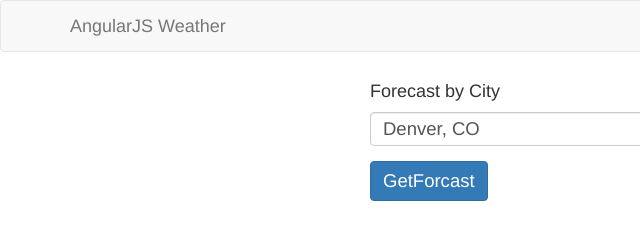
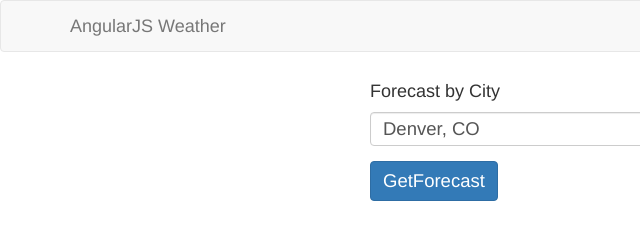
Before and after one commit to cbm360/angular-weather-app, a plain HTML site: page index.htm in a window 1280 px wide. Shown: the full height of the page, 0-640 px from the left. Drawn offline with nearby package versions, Linux system fonts and the light colour scheme; some packages are replaced by stand-ins of ours.

Commit message:
Fixed bug for misspeling

```diff
--- a/pages/home.htm
+++ b/pages/home.htm
@@ -5,7 +5,7 @@
             <div class="form-group">
                 <input type="text" ng-model="city" class="form-control" />
             </div>
-            <input type="submit" class="btn btn-primary" value="GetForcast"></a>
+            <input type="submit" class="btn btn-primary" value="GetForecast"></a>
         </form>
     </div>
 </div>
```
